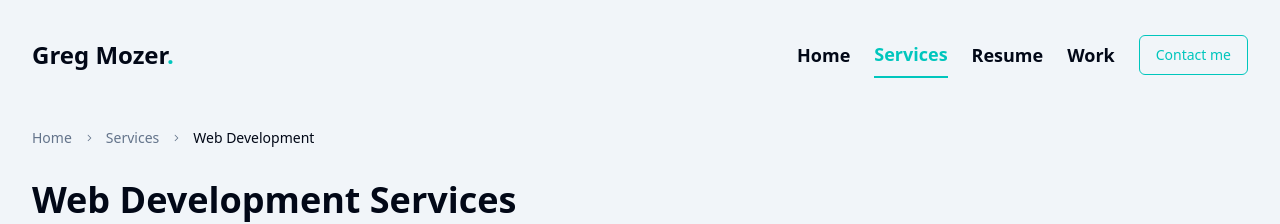
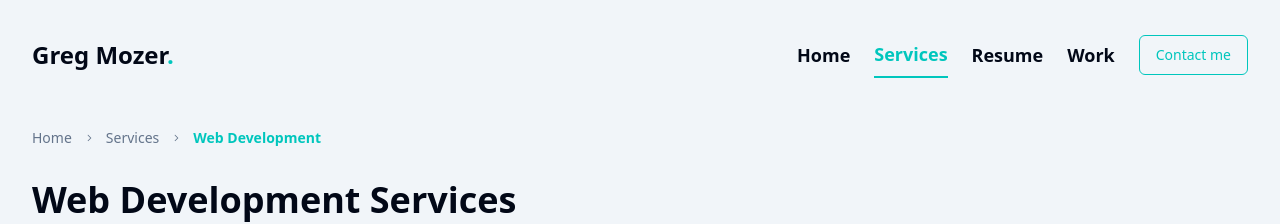
Before and after one commit to propbono/next-gmozer.ca, a Next.js app: page /services/web-development in a window 1280 px wide. Shown: the top 224 px of the page. Built offline with nearby package versions, Linux system fonts and the light colour scheme.

Commit message:
fix: update issue with key

```diff
--- a/components/breadcrumbs/index.tsx
+++ b/components/breadcrumbs/index.tsx
@@ -2,6 +2,7 @@
 
 import { Breadcrumb, BreadcrumbItem, BreadcrumbLink, BreadcrumbList, BreadcrumbSeparator } from "@/components/ui/breadcrumb";
 import { usePathname } from "next/navigation";
+import { Fragment } from "react";
 import { RxCaretRight } from "react-icons/rx";
 
 export const BreadcrumbNav = () => {
@@ -27,16 +28,16 @@ export const BreadcrumbNav = () => {
     <Breadcrumb className="gap-2 mb-8">
       <BreadcrumbList>
         {breadcrumbs.map(({ href, label, current }) => (
-          <>
+          <Fragment key={href}>
             {current
               ? (
-                <BreadcrumbItem key={href}>
-                  <span className="text-foreground">{label}</span>
+                <BreadcrumbItem>
+                  <span className="text-primary font-semibold">{label}</span>
                 </BreadcrumbItem>
               )
               : (
                 <>
-                  <BreadcrumbItem key={href}>
+                  <BreadcrumbItem>
                     <BreadcrumbLink href={href}>{label}</BreadcrumbLink>
                   </BreadcrumbItem>
                   <BreadcrumbSeparator>
@@ -44,7 +45,7 @@ export const BreadcrumbNav = () => {
                   </BreadcrumbSeparator>
                 </>
               )}
-          </>
+          </Fragment>
         ))}
       </BreadcrumbList>
     </Breadcrumb>
```
